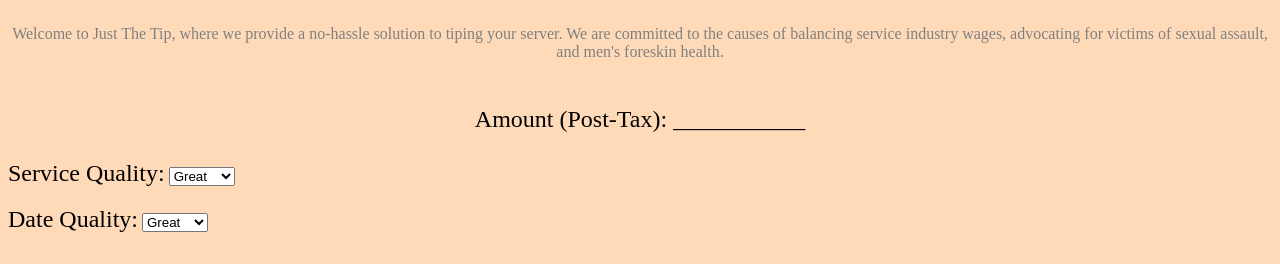
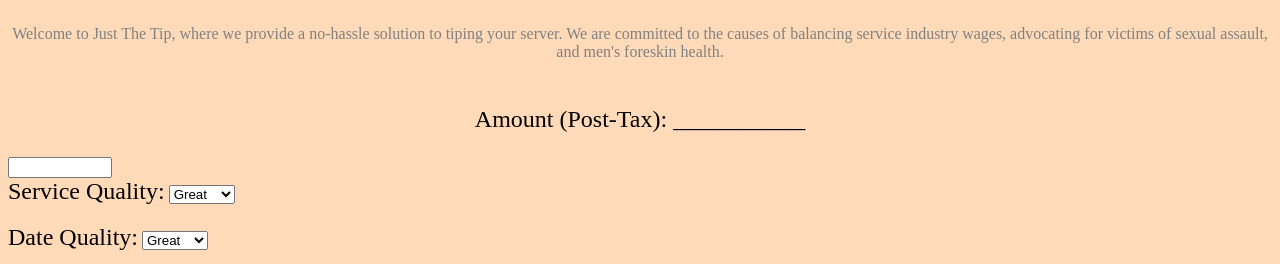
Before and after one commit to JustTheTipMen/Men, a plain HTML site: page index.html in a window 1280 px wide. Shown: the part 103-367 px from the top of the page. Drawn offline with Linux system fonts and the light colour scheme.

Commit message:
Update index.html

```diff
--- a/index.html
+++ b/index.html
@@ -12,7 +12,7 @@
     <br style="line-height:20%">
     <p style="text-align:center;color:grey;font-size:16">Welcome to Just The Tip, where we provide a no-hassle solution to tiping your server. We are committed to the causes of balancing service industry wages, advocating for victims of sexual assault, and men's foreskin health.</p>
     <br style="line-height:30%">
-    <p style="text-align:center;font-size:24">Amount (Post-Tax): ___________</p>
+    <p style="text-align:center;font-size:24">Amount (Post-Tax): ___________</p> <input type="number" min="0.01" step="0.01" max="10000" value="" />
     <br style="line-height:20%">
     <label for="Service" style="text-align:center;font-size:24">Service Quality:</label>
         <select name="Service" id="Service">
```
